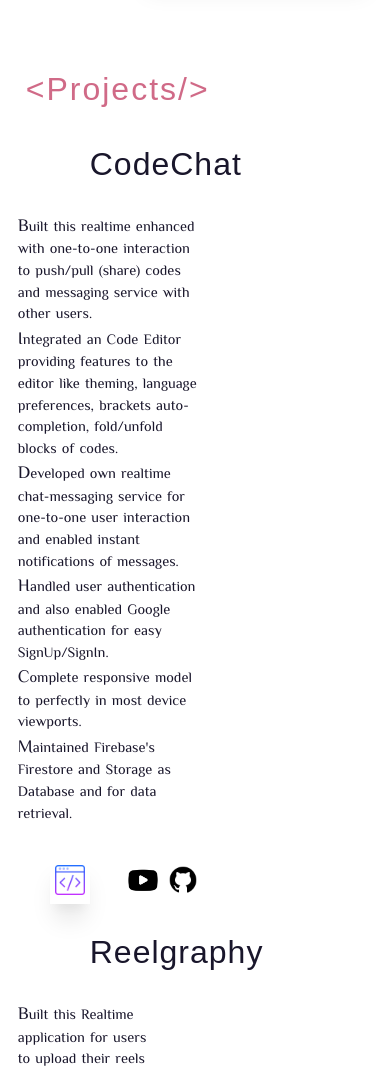
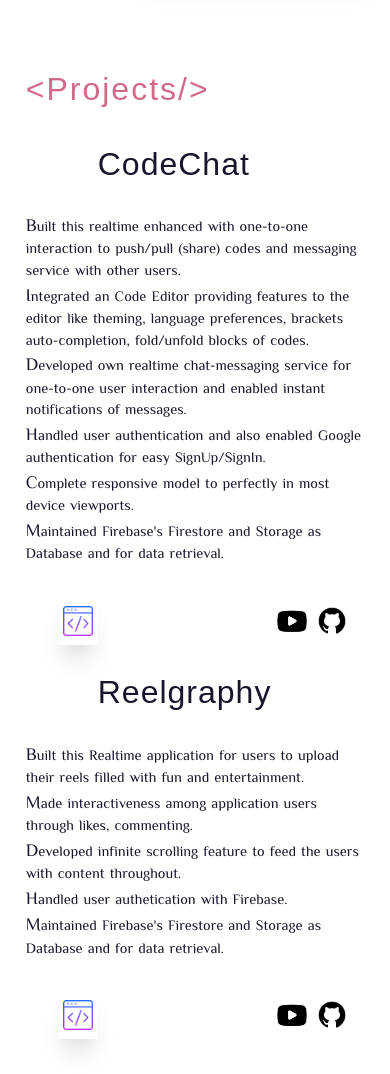
Before and after one commit to arun496/apnafolio, a plain HTML site: page folder.html in a window 390 px wide. Shown: the part 840-1914 px from the top of the page. Drawn offline with Linux system fonts and the light colour scheme; a web font is replaced by a local one.

Commit message:
responsiveness changes

```diff
--- a/folder.css
+++ b/folder.css
@@ -698,6 +698,12 @@ body {
     .inner-project-section-cont {
         width: 100%;
     }
+    .codechat-project {
+        width: 95%;
+    }
+    .reelgraphy-project {
+        width: 95%;
+    }
     .treehouse-project {
         width: 90%;
     }
@@ -781,6 +787,16 @@ body {
     }
     .img-project-section-cont {
         width: 100%;
+    }
+    .codechat-project {
+        width: 95%;
+        margin-left: 0.5rem;
+        margin-right: 0.5rem;
+    }
+    .reelgraphy-project {
+        width: 95%;
+        margin-left: 0.5rem;
+        margin-right: 0.5rem;
     }
     .treehouse-project {
         width: 90%;
```
